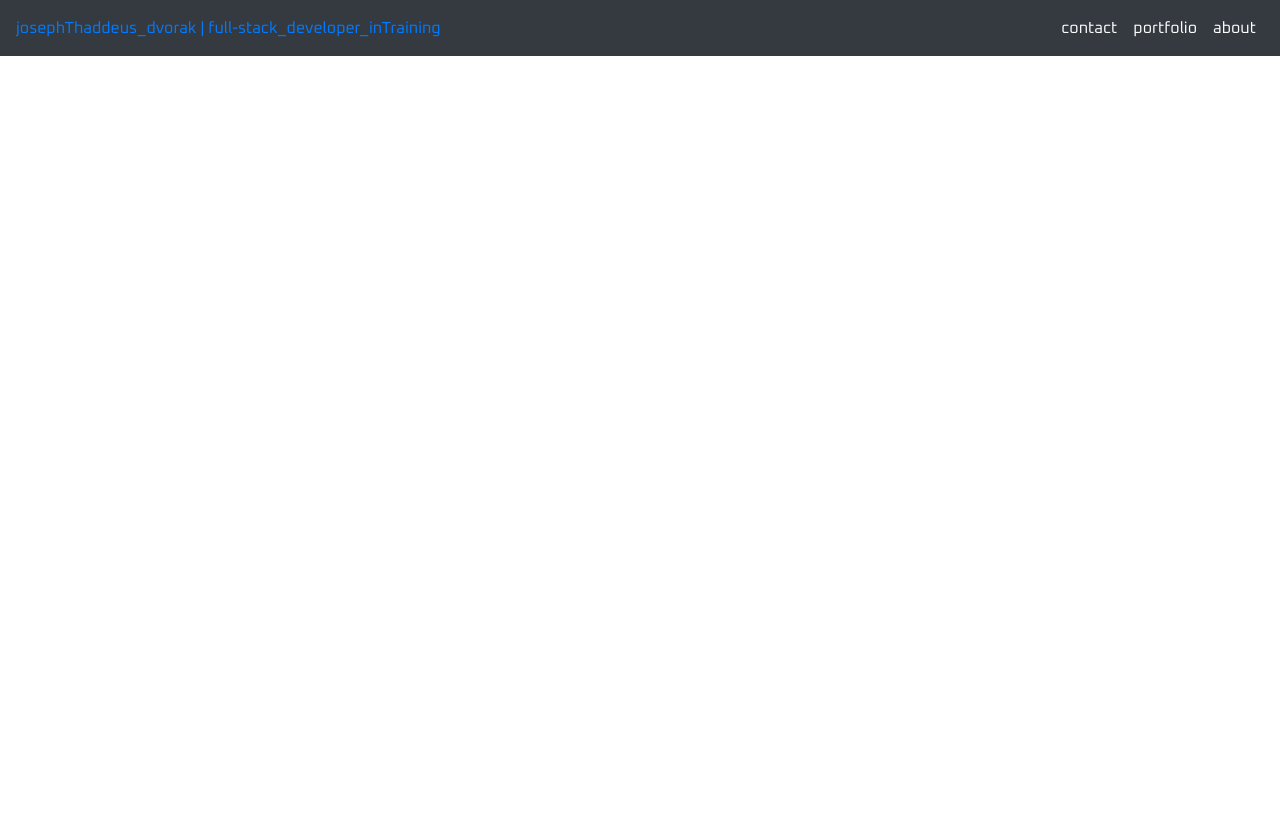
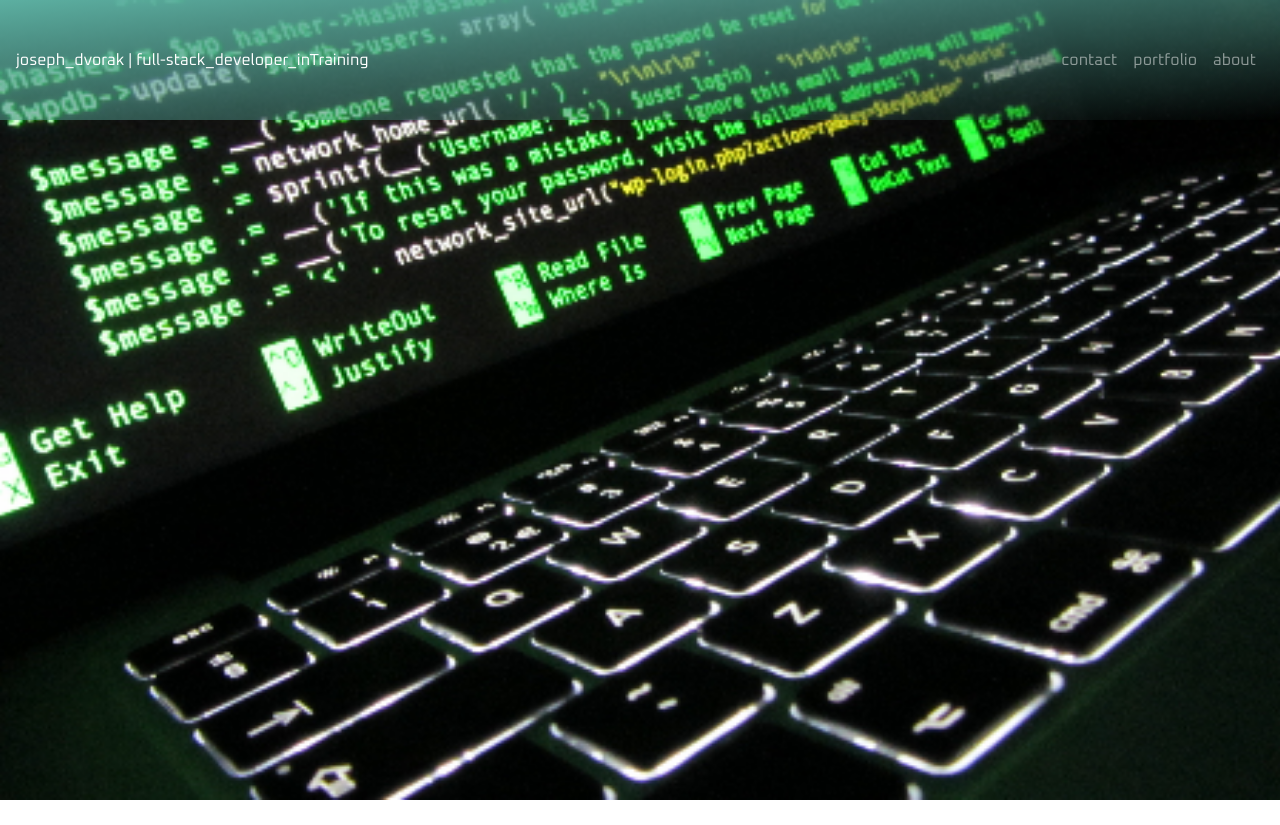
Before and after one commit to dvorakjt/penn-bootcamp-hw-2, a plain HTML site: page index.html in a window 1280 px wide. Before the commit the page ends 800 px from the top, so only its background shows below. Drawn offline with nearby package versions, Linux system fonts and the light colour scheme.

Commit message:
added hero image placeholder in background, resized, recolored and added transparency gradient to nav

```diff
--- a/index.html
+++ b/index.html
@@ -12,25 +12,26 @@
 </head>
 
 <body>
-    <nav class="navbar navbar-expand-lg navbar-dark bg-dark">
+    <div class="bg-img">
+        <nav class="navbar navbar-expand-lg navbar-dark">
             <button class="navbar-toggler" type="button" data-toggle="collapse" data-target="#navbarSupportedContent"
                 aria-controls="navbarSupportedContent" aria-expanded="false" aria-label="Toggle navigation">
                 <span class="navbar-toggler-icon"></span>
             </button>
-        <a class="nav-brand" href="#">josephThaddeus_dvorak | full-stack_developer_inTraining</a>
+            <a class="nav-brand" href="#">joseph_dvorak | full-stack_developer_inTraining</a>
             <ul class="navbar-nav ml-auto">
-            <li class="nav-item active">
+                <li class="nav-item">
                     <a class="nav-link flost" href="#">contact</a>
                 </li>
-            <li class="nav-item active">
+                <li class="nav-item">
                     <a class="nav-link" href="#">portfolio</a>
                 </li>
-            <li class="nav-item active">
+                <li class="nav-item">
                     <a class="nav-link" href="#">about</a>
                 </li>
             </ul>
         </nav>
-
+    </div>
 
 
     <!--Bootstrap javascript-->
--- a/styles.css
+++ b/styles.css
@@ -1,3 +1,27 @@
 * {
     font-family: "Oxanium", sans-serif;
 }
+
+nav {
+    background-image: linear-gradient(to bottom right, rgb(92, 175, 161), rgba(0,0,0,0.2));
+}
+
+.navbar {
+    min-height: 120px;
+}
+
+a {
+    color: white;
+}
+
+a:hover {
+    color: rgb(148, 148, 209);
+}
+.bg-img {
+        height: 800px;
+        width: 100%;
+        margin-bottom: 25px;
+        background-image: url("placeholder.png");
+        background-size: cover;
+        background-position: center;
+}
```
Also changed, not shown: placeholder.png (added). Lines whose indentation alone changed are shown as unchanged.
